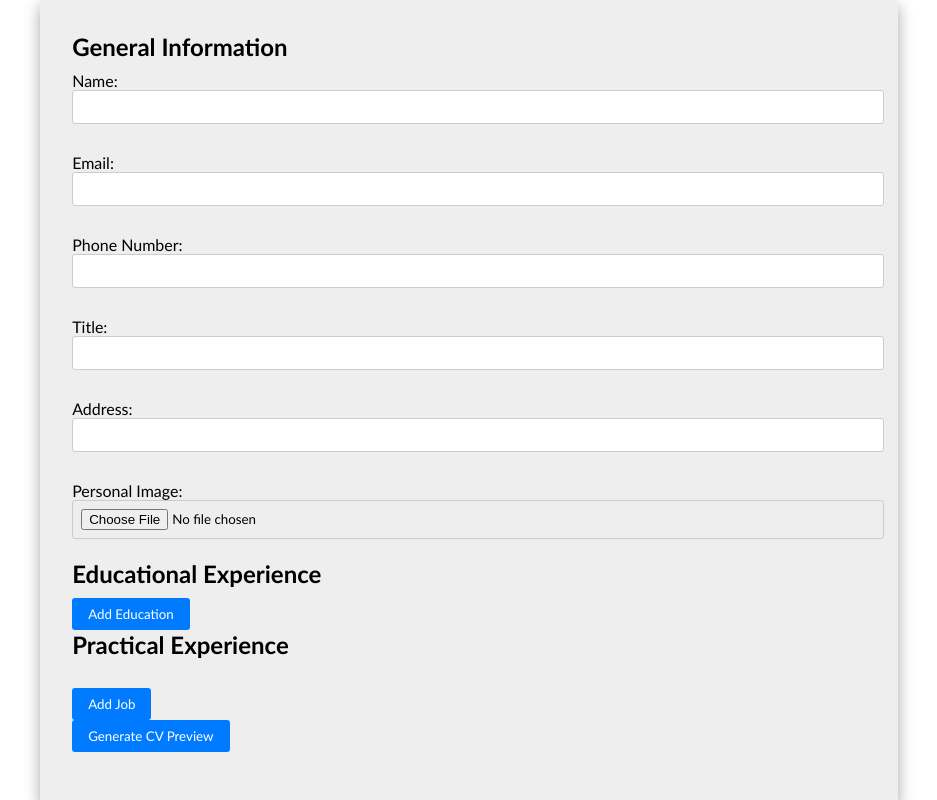
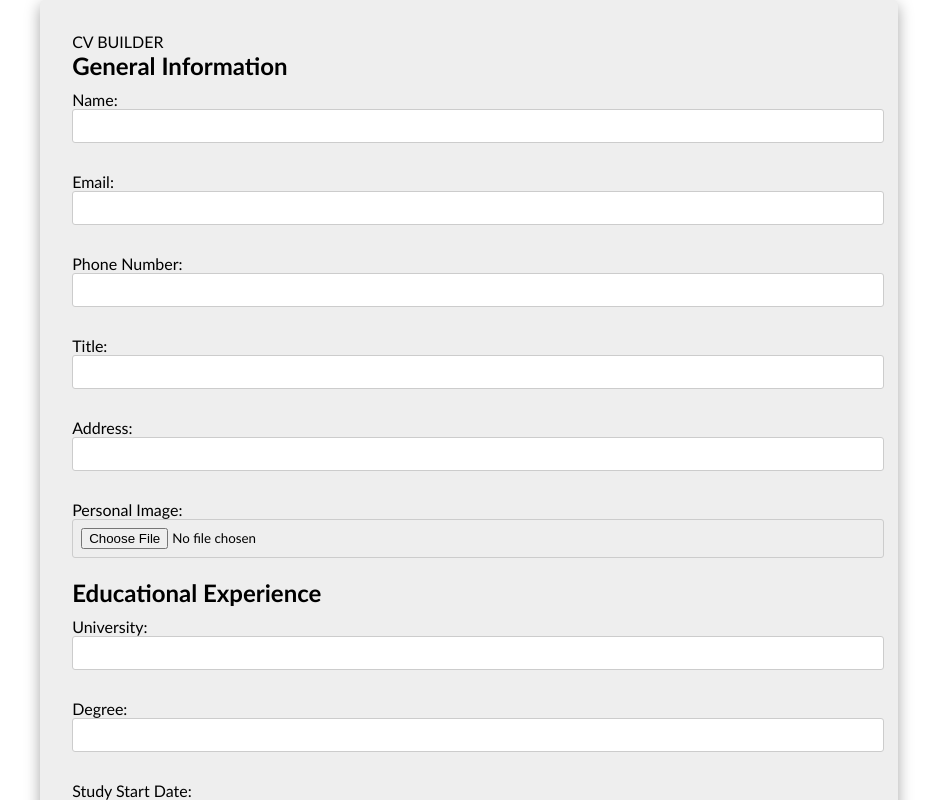
Before and after one commit to loggerino/cv-project, a React (Vite) app: page / in a window 1280 px wide. Shown: the top 800 px of the page, without its empty margins (171-1108 px from the left). Built offline with nearby package versions, Linux system fonts and the light colour scheme.

Commit message:
changed sidepanels look

```diff
--- a/src/App.css
+++ b/src/App.css
@@ -12,9 +12,6 @@
 }
 
 .CVForm {
-  display: flex;
-  flex-direction: column;
-  gap: 1rem;
   width: 210mm;
   padding: 2rem;
   border-radius: 5px;
@@ -40,6 +37,10 @@
   padding: 8px;
   border-radius: 3px;
   border: 1px solid #ccc;
+}
+
+.CVForm button {
+  margin-bottom: 10px;
 }
 
 button {
@@ -83,3 +84,11 @@ button {
   background-color: rgb(20, 62, 114);
   color: rgb(238, 238, 238);
 }
+
+.mainPanel {
+  padding: 2rem;
+}
+
+.sidePanel {
+  padding: 1.2rem;
+}
--- a/src/components/CVForm.jsx
+++ b/src/components/CVForm.jsx
@@ -10,12 +10,12 @@ const CVForm = () => {
     const [title, setTitle] = useState('');
     const [address, setAddress] = useState('');
     const [phoneNumber, setPhoneNumber] = useState('');
-    const [educations, setEducations] = useState([]);
+    const [educations, setEducations] = useState([{ schoolName: '', studyTitle: '', studyStartDate: '', studyEndDate: '' }]);
     const [schoolName, setSchoolName] = useState('');
     const [studyTitle, setStudyTitle] = useState('');
     const [studyStartDate, setStudyStartDate] = useState('');
     const [studyEndDate, setStudyEndDate] = useState('');
-    const [jobs, setJobs] = useState([]);
+    const [jobs, setJobs] = useState([{ companyName: '', positionTitle: '', tasks: '', workFrom: '', workUntil: '' }]);
     const [companyName, setCompanyName] = useState('');
     const [positionTitle, setPositionTitle] = useState('');
     const [tasks, setTasks] = useState('');
@@ -152,6 +152,9 @@ Work Until: ${workUntil}`;
         <div className="CVWrapper">
             {isEditing ? (
                 <div className="CVForm">
+                    <div className="title">
+                        CV BUILDER
+                    </div>
                     <form onSubmit={handleSubmit}>
                         <Personal
                             name={name}
@@ -209,9 +212,18 @@ Work Until: ${workUntil}`;
                     </div>
                     <div className="sidePanel">
                         <img src={URL.createObjectURL(personalImage)} alt="Personal" />
-                        <p>Email: {email}</p>
-                        <p>Phone Number: {phoneNumber}</p>
-                        <p>Address: {address}</p>
+                        <div className="email">
+                            <h4>Email</h4>
+                            {email}
+                        </div>
+                        <div className="phone">
+                            <h4>Phone</h4>
+                            {phoneNumber}
+                        </div>
+                        <div className="address">
+                            <h4>Address</h4>
+                            {address}
+                        </div>
                     </div>
                     <button onClick={handleEdit}>Edit</button>
                     <button type="button" onClick={handleDownload}>
--- a/src/components/Experience.jsx
+++ b/src/components/Experience.jsx
@@ -59,6 +59,7 @@ const Experience = ({ jobs, handleChange, addJob, deleteJob }) => {
           {jobs.length > 1 && (
             <button type="button" onClick={() => deleteJob(index)}>Delete Job</button>
           )}
+          <hr />
         </div>
       ))}
       <br />
```
